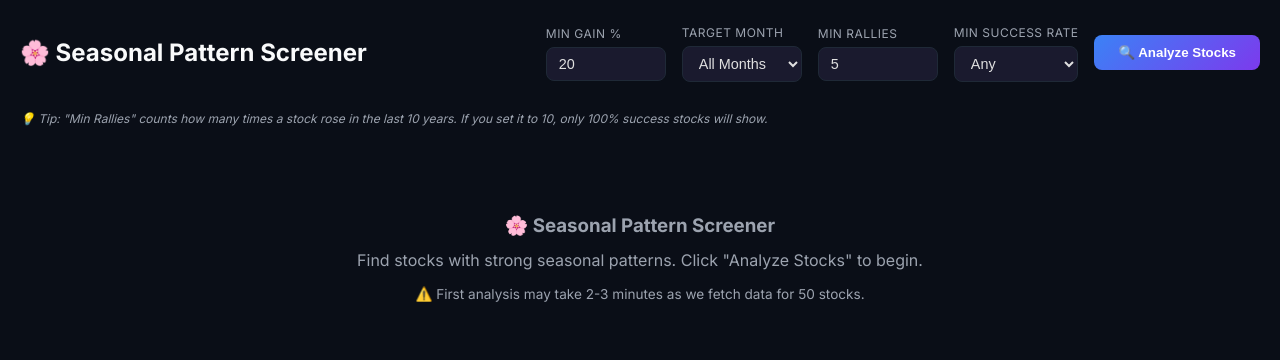
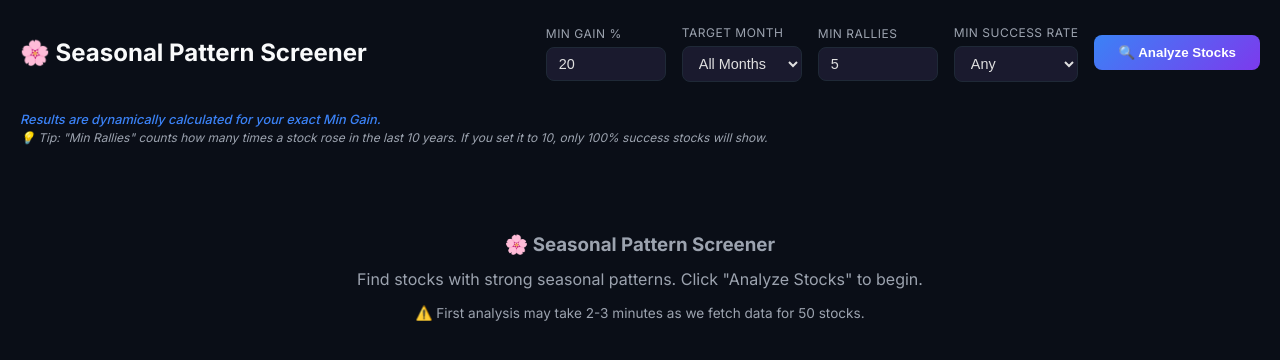
Before and after one commit to digitalnursri/stock_scanner, a Flask app: page /seasonal-screener in a window 1280 px wide. Shown: the part 85-445 px from the top of the page. Run offline with Flask 3, Linux system fonts and the light colour scheme.

Commit message:
Implement exact Min Gain % filtering with dynamic aggregation and baseline cache.

```diff
--- a/app.py
+++ b/app.py
@@ -19,7 +19,7 @@ CACHE = {
 }
 
 CACHE_DURATION = 300  # 5 minutes
-SEASONAL_CACHE_FILE = 'seasonal_cache_v4.json'
+SEASONAL_CACHE_FILE = 'seasonal_cache_v5.json'
 SEASONAL_CACHE_TTL = 86400  # 24 hours
 ANALYTICS_CACHE_DIR = 'analytics_cache'
 
@@ -408,97 +408,132 @@ def seasonal_screener():
     return render_template('seasonal_screener.html')
 
 @app.route('/api/seasonal-screener')
+@app.route('/api/seasonal-screener')
 def get_seasonal_screener_data():
     """
     API to get seasonal analysis for all Nifty 250 stocks
-    Returns aggregated data for filtering
+    This endpoint now performs DYNAMIC filtering and aggregation to allow exact Min Gain %
     """
     from flask import request
 
-    min_gain = float(request.args.get('min_gain', 20))
+    try:
+        min_gain = float(request.args.get('min_gain', 20))
 
-    # 1. Try to load from JSON cache file
-    cached_data = None
-    if os.path.exists(SEASONAL_CACHE_FILE):
-        try:
-            with open(SEASONAL_CACHE_FILE, 'r') as f:
-                cached_data = json.load(f)
-        except Exception as e:
-            print(f"Error reading cache file: {e}")
+        # Load from JSON cache file
+        if not os.path.exists(SEASONAL_CACHE_FILE):
+            # If no cache at all, start background thread
+            is_running = any(t.name == "SeasonalCacheUpdater" for t in threading.enumerate())
+            if not is_running:
+                threading.Thread(target=update_seasonal_cache, name="SeasonalCacheUpdater", daemon=True).start()
 
-    # 2. Check if cache is stale or missing
-    is_stale = True
-    if cached_data:
-        updated_at_str = cached_data.get('updated_at', '2000-01-01')
-        updated_at = datetime.fromisoformat(updated_at_str)
-        if datetime.now() - updated_at < timedelta(seconds=SEASONAL_CACHE_TTL):
-            is_stale = False
+            return jsonify({
+                "status": "calculating",
+                "message": "Initializing seasonal analysis. This takes 2-3 minutes.",
+                "stocks": []
+            })
 
-            # Count total stocks in any threshold to see if it's a valid cache
-            has_data = False
-            if 'stocks_by_gain' in cached_data:
-                # Check if any threshold has stocks
-                for t in cached_data['stocks_by_gain']:
-                    if len(cached_data['stocks_by_gain'][t]) > 0:
-                        has_data = True
-                        break
-            elif 'stocks' in cached_data:
-                if len(cached_data['stocks']) > 0:
-                    has_data = True
+        with open(SEASONAL_CACHE_FILE, 'r') as f:
+            cached_data = json.load(f)
 
-            if not has_data:
+        is_stale = False
+        if 'updated_at' in cached_data:
+            updated_at = datetime.fromisoformat(cached_data['updated_at'])
+            if datetime.now() - updated_at > timedelta(seconds=SEASONAL_CACHE_TTL):
                 is_stale = True
 
-    # 3. Trigger background update if stale or missing (and not already running)
-    if is_stale:
-        # Check if a thread is already running for this (basic check)
-        is_running = any(t.name == "SeasonalCacheUpdater" for t in threading.enumerate())
-        if not is_running:
-            print("Screener cache is stale or missing. Starting background update...")
+        # Determine if background thread is already running
+        is_updating = any(t.name == "SeasonalCacheUpdater" for t in threading.enumerate())
+        if is_stale and not is_updating:
             threading.Thread(target=update_seasonal_cache, name="SeasonalCacheUpdater", daemon=True).start()
 
-    # 4. Determine which list to return (Fresh or Stale)
-    if cached_data:
-        stocks = []
-        matched_threshold = None
+        # Extract the baseline records (rallies >= 5%)
+        raw_stocks = cached_data.get('stocks_baseline_5', [])
+        processed_stocks = []
 
-        if 'stocks_by_gain' in cached_data:
-            # Match min_gain to closest available threshold (10, 15, 20, 25, 30, 40, 50, 75, 100)
-            available_keys = sorted([int(k) for k in cached_data['stocks_by_gain'].keys()])
+        month_names = ['January', 'February', 'March', 'April', 'May', 'June',
+                       'July', 'August', 'September', 'October', 'November', 'December']
 
-            # Find the closest threshold that is >= min_gain
-            matched_threshold = None
-            higher_thresholds = [t for t in available_keys if t >= min_gain]
+        # Dynamic filtering & aggregation
+        for stock in raw_stocks:
+            ticker = stock['ticker']
+            all_moves = stock.get('all_moves', [])
 
-            if higher_thresholds:
-                matched_threshold = min(higher_thresholds)
-                stocks = cached_data['stocks_by_gain'].get(str(matched_threshold), [])
-            else:
-                # If even our highest cache is lower than requested, we can't satisfy the "at least" condition
-                # unless we want to return a subset. But for strictness, let's say none found.
-                stocks = []
-                matched_threshold = max(available_keys) if available_keys else None
-        elif 'stocks' in cached_data:
-            stocks = cached_data['stocks']
+            # Filter moves by exact min_gain requested by user
+            filtered_moves = [m for m in all_moves if m['gain'] >= min_gain]
 
-        if stocks:
-            return jsonify({
-                'stocks': stocks,
-                'total_analyzed': len(stocks),
-                'min_gain_filter': min_gain,
-                'matched_threshold': matched_threshold,
-                'updated_at': cached_data['updated_at'],
-                'status': 'stale_updating' if is_stale else 'fresh'
-            })
+            # Re-calculate monthly stats for this specific min_gain
+            monthly_stats_map = {m: {
+                'month': m, 'count': 0, 'total_gain': 0, 'min_gain': float('inf'),
+                'max_gain': 0, 'years': set()
+            } for m in month_names}
 
-    # 5. If no cache exists at all
-    return jsonify({
-        'stocks': [],
-        'total_analyzed': 0,
-        'min_gain_filter': min_gain,
-        'status': 'calculating',
-        'message': 'Initial analysis in progress. This usually takes 2-5 minutes. Please refresh soon.'
-    })
+            for move in filtered_moves:
+                m_name = move['start_month']
+                s = monthly_stats_map[m_name]
+                s['count'] += 1
+                s['total_gain'] += move['gain']
+                s['min_gain'] = min(s['min_gain'], move['gain'])
+                s['max_gain'] = max(s['max_gain'], move['gain'])
+                s['years'].add(move['start_year'])
+
+            formatted_stats = []
+            total_rallies = 0
+            best_month = None
+            max_rallies = -1
+            max_avg_gain = -1
+
+            # Success rate denominator (usually 10)
+            total_years = stock.get('total_years_analyzed', 10)
+
+            for m_name in month_names:
+                s = monthly_stats_map[m_name]
+                if s['count'] > 0:
+                    avg_g = s['total_gain'] / s['count']
+                    succ_r = min((len(s['years']) / total_years) * 100, 100)
+
+                    stat_obj = {
+                        'month': m_name,
+                        'occurrences': s['count'],
+                        'avg_gain': round(avg_g, 1),
+                        'min_gain': round(s['min_gain'], 1),
+                        'max_gain': round(s['max_gain'], 1),
+                        'success_rate': round(succ_r, 0)
+                    }
+                    formatted_stats.append(stat_obj)
+                    total_rallies += s['count']
+
+                    # Determine best month (Occurrences first, then Avg Gain)
+                    if s['count'] > max_rallies or (s['count'] == max_rallies and avg_g > max_avg_gain):
+                        max_rallies = s['count']
+                        max_avg_gain = avg_g
+                        best_month = stat_obj
+
+            if total_rallies > 0:
+                processed_stocks.append({
+                    'ticker': ticker,
+                    'total_rallies': total_rallies,
+                    'best_month': best_month['month'] if best_month else 'N/A',
+                    'best_month_rallies': best_month['occurrences'] if best_month else 0,
+                    'best_month_avg_gain': best_month['avg_gain'] if best_month else 0,
+                    'best_month_min_gain': best_month['min_gain'] if best_month else 0,
+                    'best_month_success': best_month['success_rate'] if best_month else 0,
+                    'monthly_stats': formatted_stats
+                })
+
+        # Sort by total rallies descending
+        processed_stocks.sort(key=lambda x: x['total_rallies'], reverse=True)
+
+        return jsonify({
+            'stocks': processed_stocks,
+            'total_analyzed': len(raw_stocks),
+            'min_gain_requested': min_gain,
+            'updated_at': cached_data.get('updated_at'),
+            'status': 'stale_updating' if (is_stale or cached_data.get('in_progress')) else 'fresh'
+        })
+    except Exception as e:
+        import traceback
+        traceback.print_exc()
+        return jsonify({"error": str(e)}), 500
 
 def update_seasonal_cache():
     """
@@ -517,8 +552,8 @@ def update_seasonal_cache():
             print("Failed to fetch tickers for background update")
             return
 
-        target_thresholds = [10, 15, 20, 25, 30, 40, 50, 75, 100]
-        results_by_gain = {threshold: [] for threshold in target_thresholds}
+        baseline_gain = 5
+        results = []
 
         # Batch process tickers to avoid memory issues while benefiting from batch download
         chunk_size = 20
@@ -546,36 +581,20 @@ def update_seasonal_cache():
 
                         from seasonal_analysis import analyze_seasonal_patterns_v2
 
-                        # Calculate for each threshold
-                        for threshold in target_thresholds:
-                            analysis = analyze_seasonal_patterns_v2(clean_ticker, threshold, hist_data=hist)
+                        # Analyze at 5% baseline to capture all relevant moves
+                        analysis = analyze_seasonal_patterns_v2(clean_ticker, baseline_gain, hist_data=hist)
 
-                            if 'error' not in analysis:
-                                best_month = analysis['best_months'][0] if analysis['best_months'] else None
-                                total_rallies = sum(m['occurrences'] for m in analysis['monthly_stats'])
-                                max_success_rate = max((m['success_rate'] for m in analysis['monthly_stats']), default=0)
-
-                                results_by_gain[threshold].append({
-                                    'ticker': clean_ticker,
-                                    'total_rallies': total_rallies,
-                                    'best_month': best_month['month'] if best_month else 'N/A',
-                                    'best_month_rallies': best_month['occurrences'] if best_month else 0,
-                                    'best_month_avg_gain': best_month['avg_gain'] if best_month else 0,
-                                    'best_month_min_gain': best_month['min_gain'] if best_month else 0,
-                                    'best_month_success': best_month['success_rate'] if best_month else 0,
-                                    'max_success_rate': max_success_rate,
-                                    'monthly_stats': analysis['monthly_stats']
-                                })
+                        if 'error' not in analysis:
+                            results.append({
+                                'ticker': clean_ticker,
+                                'all_moves': analysis['moves'], # Full list of deduplicated moves
+                                'total_years_analyzed': analysis.get('total_years', 10)
+                            })
                     except Exception as e:
-                        # print(f"Error processing {ticker}: {e}")
                         pass
 
-                # Incremental save
-                for threshold in results_by_gain:
-                    results_by_gain[threshold].sort(key=lambda x: x['total_rallies'], reverse=True)
-
                 cache_content = {
-                    'stocks_by_gain': results_by_gain,
+                    'stocks_baseline_5': results,
                     'updated_at': datetime.now().isoformat(),
                     'total_tickers': len(tickers),
                     'in_progress': i + chunk_size < len(all_tickers)
@@ -589,8 +608,7 @@ def update_seasonal_cache():
                 continue
 
         # Final Summary
-        total_processed = len(results_by_gain[20]) # Use 20 as primary count
-        print(f"Background update complete. {total_processed} stocks total cached.")
+        print(f"Background update complete. {len(results)} stocks total cached.")
 
     except Exception as e:
         print(f"Critical error in update_seasonal_cache: {e}")
--- a/templates/seasonal_screener.html
+++ b/templates/seasonal_screener.html
@@ -299,7 +299,7 @@
             <div class="screener-filters">
                 <div class="filter-control">
                     <label>Min Gain %</label>
-                    <input type="number" id="minGainFilter" value="20" min="5" max="100" step="5">
+                    <input type="number" id="minGainFilter" value="20" min="5" max="100" step="1">
                 </div>
                 <div class="filter-control">
                     <label>Target Month</label>
@@ -340,7 +340,8 @@
                 </button>
             </div>
             <div class="filter-hint">
-                <div id="effectiveThreshold" class="effective-threshold"></div>
+                <div id="dynamicFilterHint" class="effective-threshold">Results are dynamically calculated for your
+                    exact Min Gain.</div>
                 💡 Tip: "Min Rallies" counts how many times a stock rose in the last 10 years. If you set it to 10, only
                 100% success stocks will show.
             </div>
@@ -435,11 +436,9 @@
                     document.getElementById('resultsContainer').style.display = 'block';
                     document.getElementById('emptyState').style.display = 'none';
 
-                    if (data.matched_threshold) {
-                        document.getElementById('effectiveThreshold').textContent =
-                            `Matched to closest pre-calculated tier: > ${data.matched_threshold}% Gain`;
-                    } else {
-                        document.getElementById('effectiveThreshold').textContent = '';
+                    if (data.min_gain_requested) {
+                        document.getElementById('dynamicFilterHint').textContent =
+                            `Showing results where EVERY rally gained at least ${data.min_gain_requested}%`;
                     }
 
                     if (data.status === 'stale_updating') {
```
